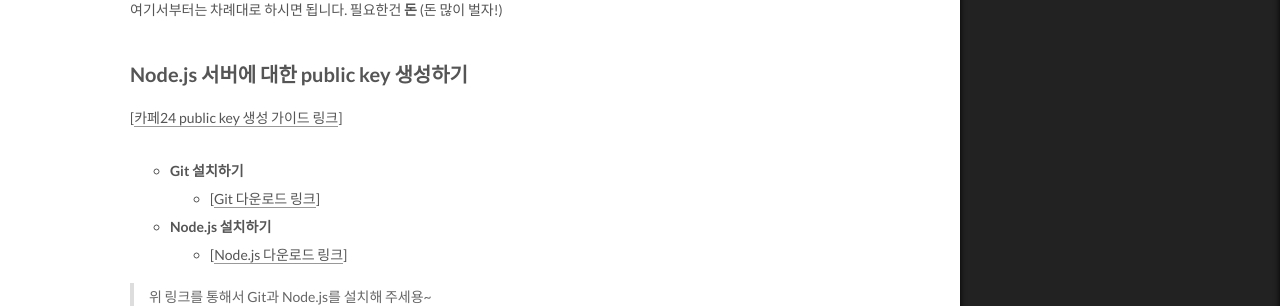
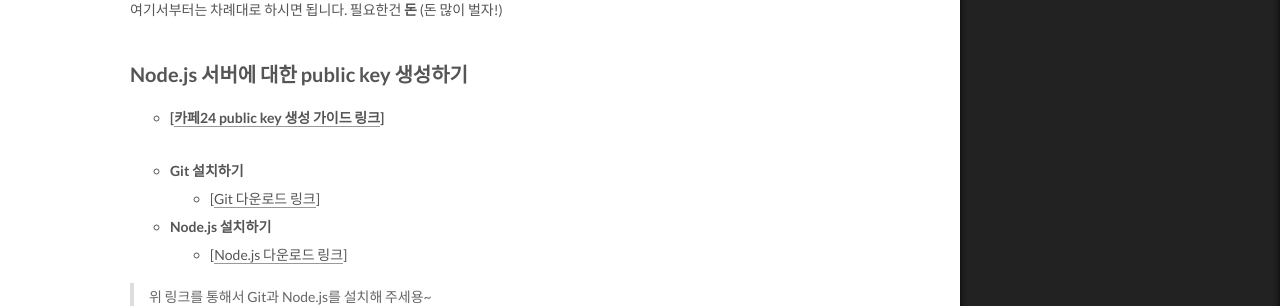
Before and after one commit to wkddnjset/wkddnjset.github.io, a Jekyll site: the page built from _posts/2018-01-30-카페24에서-Angular-배포하기.md, in a window 1280 px wide and 1400 px high, scrolled down 1796 px. Shown: the part 150-456 px from the top of the window. Built offline with Jekyll 4.4.1, drawn with Linux system fonts in a browser that asks for light colours.

Commit message:
2018-01-30

```diff
--- a/_posts/2018-01-30-카페24에서-Angular-배포하기.md
+++ b/_posts/2018-01-30-카페24에서-Angular-배포하기.md
@@ -26,7 +26,7 @@ tags:
 
 ## Node.js 서버에 대한 public key 생성하기
 
-[[카페24 public key 생성 가이드 링크](https://help.cafe24.com/cs/cs_manual_view.php?idx=46&page=1&categoryIdx=509&s_key=&s_value=&man_no=1)]
+* **[[카페24 public key 생성 가이드 링크](https://help.cafe24.com/cs/cs_manual_view.php?idx=46&page=1&categoryIdx=509&s_key=&s_value=&man_no=1)]**
 
 - **Git 설치하기**
 	+ [[Git 다운로드 링크](https://git-scm.com/downloads)]
@@ -36,6 +36,6 @@ tags:
 
 > 위 링크를 통해서 Git과 Node.js를 설치해 주세용~
 
-- **ssh public key 생성**
+* **ssh public key 생성**
 
 ![Cafe24 Node.js 호스팅-03](https://raw.githubusercontent.com/wkddnjset/wkddnjset.github.io/master/_posts/images/2018-01-30/ssh_01.png)
```
